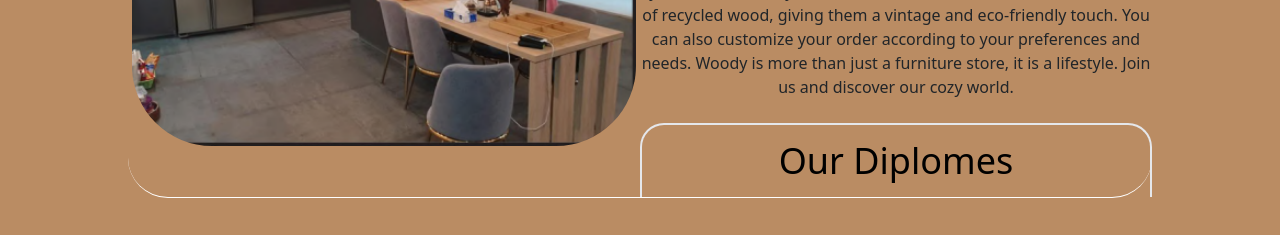
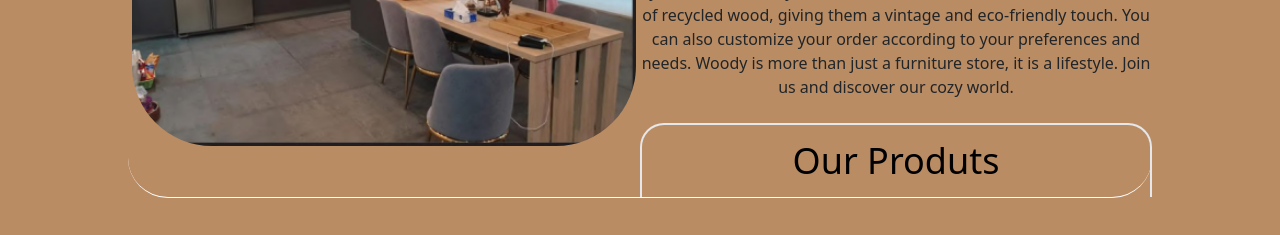
Before and after one commit to melissasidisid/projectwood, a Next.js app in the folder projectwood/: page /Certificate in a window 1280 px wide. Shown: the part 1196-1431 px from the top of the page. Built offline with nearby package versions, Linux system fonts and the light colour scheme.

Commit message:
the last push

```diff
--- a/projectwood/src/component/form.jsx
+++ b/projectwood/src/component/form.jsx
@@ -37,8 +37,8 @@ function Form() {
             discover our cozy world.
           </p>
           <div className="py-3 text-4xl text-center rounded-t-3xl border-t-2 border-x-2 border-solid border-white-500">
-            <Link href="/Certificate" className="text-black no-underline">
-              Our Diplomes
+            <Link href="/Products" className="text-black no-underline">
+              Our Produts
             </Link>
           </div>
         </div>
```
